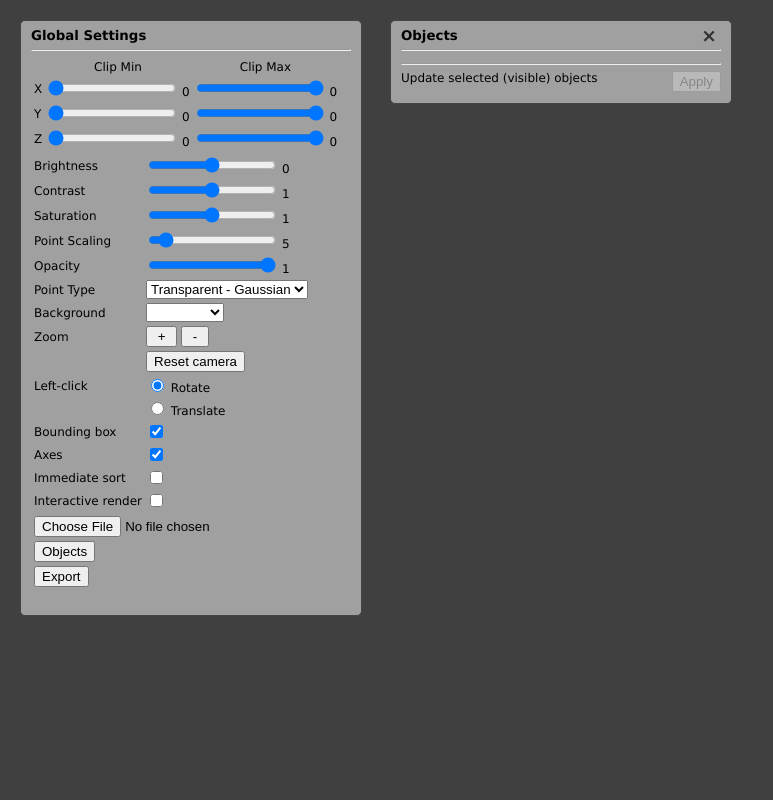
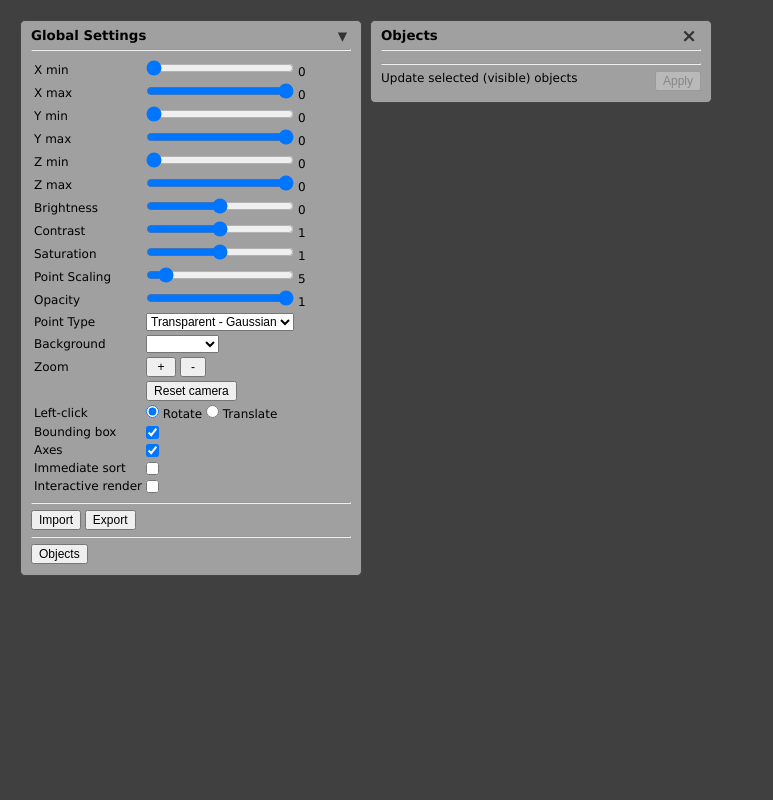
Before and after one commit to lavavu/LavaVu, a PHP site: page /index.html in a window 1280 px wide. Shown: the whole page, without its empty margins (0-773 px from the left). Run offline with PHP 8.4, Linux system fonts and the light colour scheme.

Commit message:
Clean up html UI a bit

```diff
--- a/src/html/draw.js
+++ b/src/html/draw.js
@@ -85,9 +85,9 @@ function initPage(src, fn) {
 
   //Create tool windows
   params =     new Toolbox("params", 20, 20);
-  objectlist = new Toolbox("objectlist", 390, 20);
+  objectlist = new Toolbox("objectlist", 370, 20);
   messages =   new Toolbox("messages", 400, 300);
-  properties = new Toolbox("properties", 740, 20);
+  properties = new Toolbox("properties", 720, 20);
 
   params.show();
   objectlist.show();
--- a/src/html/index.html
+++ b/src/html/index.html
@@ -246,50 +246,53 @@ void main(void)
 
 <div class="toolbox" id="params">
   <h3>Global Settings</h3>
+  <div class="toolclose" onclick="toggle('properties-controls');">&#x25BE;</div>
   <hr>
-  <div>
+  <div id="properties-controls" style="display: block;">
     <!-- Clip controls -->
     <table>
-      <tr><td></td><td align="center">Clip Min</td><td align="center">Clip Max</td></tr>
-    </div>
     <tr>
-      <td>X</td>
+      <td>X min</td>
       <td>
          <input id="xmin" type="range" min="0" max="1" value="0" step="0.01" onchange="viewer.setProperties();">
          <output for="xmin" id="xmin-out">0</output>
       </td>
+    </tr>
+    <tr>
+      <td>X max</td>
       <td>
          <input id="xmax" type="range" min="0" max="1" value="1" step="0.01" onchange="viewer.setProperties();">
          <output for="xmax" id="xmax-out">0</output>
       </td>
     </tr>
     <tr>
-      <td>Y</td>
+      <td>Y min</td>
       <td>
          <input id="ymin" type="range" min="0" max="1" value="0" step="0.01" onchange="viewer.setProperties();">
          <output for="ymin" id="ymin-out">0</output>
       </td>
+    </tr>
+    <tr>
+      <td>Y max</td>
       <td>
          <input id="ymax" type="range" min="0" max="1" value="1" step="0.01" onchange="viewer.setProperties();">
          <output for="ymax" id="ymax-out">0</output>
       </td>
-      </span>
     </tr>
     <tr>
-      <span>
-      <td>Z</td>
+      <td>Z min</td>
       <td>
          <input id="zmin" type="range" min="0" max="1" value="0" step="0.01" onchange="viewer.setProperties();">
          <output for="zmin" id="zmin-out">0</output>
       </td>
+    </tr>
+    <tr>
+      <td>Z max</td>
       <td>
          <input id="zmax" type="range" min="0" max="1" value="1" step="0.01" onchange="viewer.setProperties();">
          <output for="zmax" id="zmax-out">0</output>
       </td>
-      </span>
     </tr>
-    </table>
-    <table>
     <tr><td>Brightness</td>
        <td>
           <input id="brightness" type="range" min="-1" max="1" value="0" step="0.01" onchange="viewer.setProperties();">
@@ -349,12 +352,13 @@ void main(void)
     </td></tr>
 
 
-    <tr><td>Left-click</td><td>
-      <input type="radio" name="mode" id="rmode" value="rotate" checked="checked"/> Rotate
-    </td></tr>
-    <tr><td></td><td>
-      <input type="radio" name="mode" id="tmode" value="translate" /> Translate
-    </td></tr>
+    <tr>
+      <td>Left-click</td>
+      <td>
+        <input type="radio" name="mode" id="rmode" value="rotate" checked="checked"/> Rotate
+        <input type="radio" name="mode" id="tmode" value="translate" /> Translate
+      </td>
+    </tr>
     <tr><td>Bounding box</td><td><input name="border" id="border" type="checkbox" checked="" onchange="viewer.setProperties();"></td></tr>
     <tr><td>Axes</td><td><input name="axes" id="axes" type="checkbox" checked="" onchange="viewer.setProperties();"></td></tr>
 
@@ -363,32 +367,26 @@ void main(void)
         <tr class="client"><td>Interactive render</td><td><input name="interactive" id="interactive" type="checkbox" onchange="viewer.draw();"></td></tr>
 
         <tr class="server">
-          <td>Timestep</td><td><input id="timestep" type="range" min="0" max="100" value="50" onchange="viewer.setTimeStep();">
-          <input type="button" value="<-" onclick="requestData('/command=timestep up');">
-          <input type="button" value="->" onclick="requestData('/command=timestep down');"></td>
+          <td>Timestep</td>
+          <td>
+            <input id="timestep" type="range" min="0" max="100" value="50" onchange="viewer.setTimeStep();">
+            <br>
+            <input type="button" value="<-" onclick="requestData('/command=timestep up');">
+            <input type="button" value="->" onclick="requestData('/command=timestep down');">
+          </td>
         </tr>
         <tr class="server"><td>Commands</td><td><input type="text" id="cmdInput" onkeypress="keyPressCommand(event, this);"></td></tr>
-        <tr class="server">
-          <td><input type="button" value="Resize" onclick="resizeToWindow();"></td>
-        </tr>
     </table>
 
-    </div>
-
-      <table>
-        <tr>
-          <td><input name="file" id="fileupload" type="file" onchange="fileSelected(this.files)"></td>
-        </tr>
-        <tr>
-          <td><input type="button" value="Objects" onclick="objectlist.toggle();"></td>
-          <!--td><input type="button" value="Console" onClick="OK.debug_on = true; messages.toggle();"></td-->
-          <td><input id="sort" type="button" value="Sort" onClick="document.body.style.cursor = 'wait'; this.style.display = 'none'; viewer.draw(); document.body.style.cursor = 'default';" style="display: none; float: right;"></td>
-        </tr>
-        <tr>
-            <td><input name="export" id="export" type="button" value="Export" onclick="viewer.exportFile();"></td>
-        </tr>
-      </table>
-    <br>
+    <hr>
+    <input type="button" class="server" value="Resize" onclick="resizeToWindow();">
+    <input type="button" value="Import" onclick="$('fileupload').click();">
+    <input name="file" id="fileupload" type="file" onchange="fileSelected(this.files)" style="display: none;">
+    <input name="export" id="export" type="button" value="Export" onclick="viewer.exportFile();">
+    <hr>
+    <input type="button" value="Objects" onclick="objectlist.toggle();">
+    <!--input type="button" value="Console" onClick="OK.debug_on = true; messages.toggle();"-->
+    <input id="sort" type="button" value="Sort" onClick="document.body.style.cursor = 'wait'; this.style.display = 'none'; viewer.draw(); document.body.style.cursor = 'default';" style="display: none; float: right;">
   </div>
 
 </div>
--- a/src/html/styles.css
+++ b/src/html/styles.css
@@ -6,6 +6,11 @@ body {
 html, body, table {
   padding: 0; margin: 0;
   border: none;
+  font-size: 9pt;
+}
+
+input, select {
+  margin: 0;
   font-size: 9pt;
 }
 
@@ -61,7 +66,7 @@ input[type="text"] {width: 200px; }
 #objects input[type="range"] { width: 64px; float: right;}
 #objects input[type="button"] {float: right;}
 
-input[type="range"] {width: 128px; }
+input[type="range"] {width: 148px; }
 
 .canvas {
   width: 100%; height: 100%;
```
